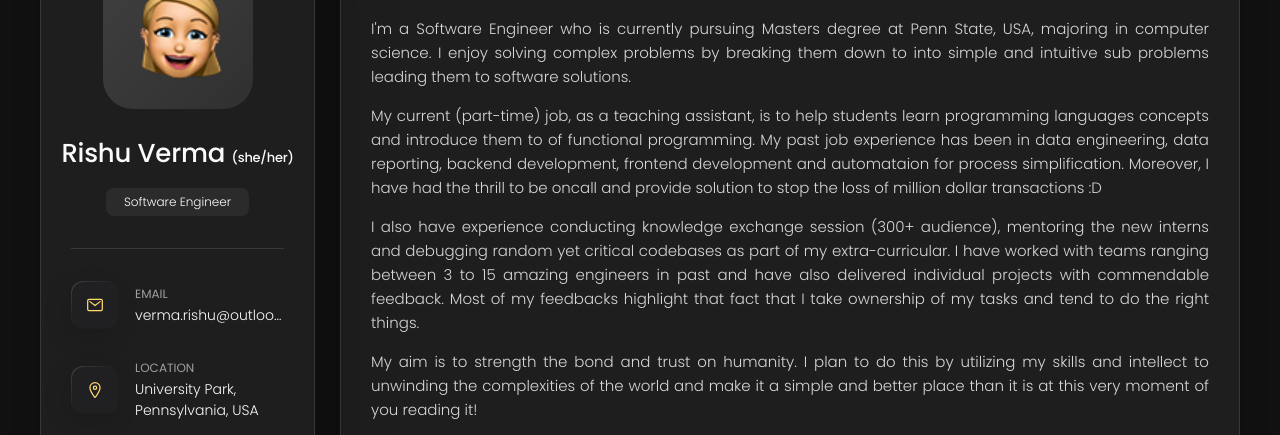
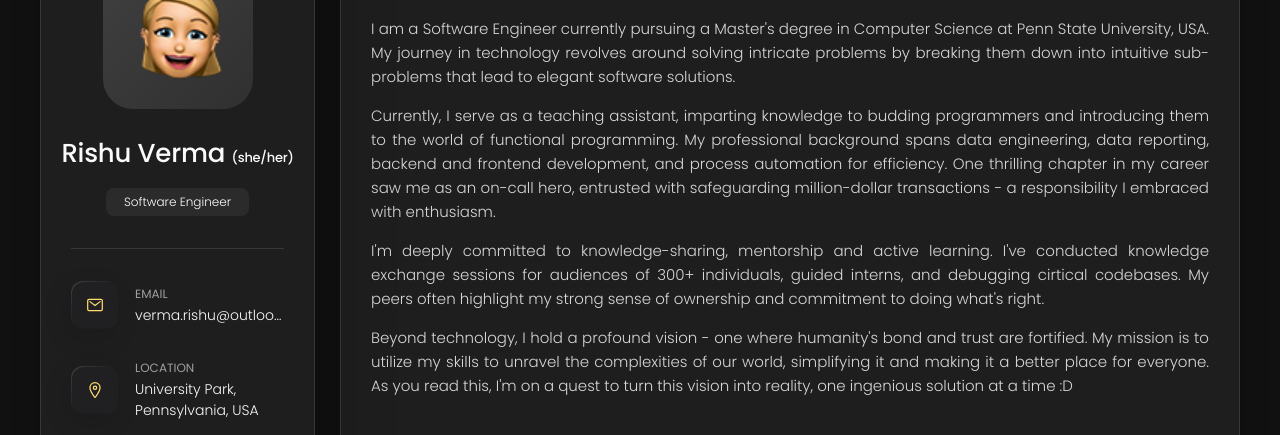
Before and after one commit to verma-rishu/verma-rishu.github.io, a plain HTML site: page index.html in a window 1280 px wide. Shown: the part 162-597 px from the top of the page. Drawn offline with nearby package versions, Linux system fonts and the light colour scheme.

Commit message:
Refined intro to me xD

```diff
--- a/index.html
+++ b/index.html
@@ -185,25 +185,23 @@
 
         <section class="about-text" style="text-align: justify; text-justify: inter-word;">
           <p>
-            I'm a Software Engineer who is currently pursuing Masters degree at Penn State, USA, majoring in computer science.
-            I enjoy
-            solving complex problems by breaking them down to into simple and intuitive sub problems leading them to software solutions.
-          </p>
-
-          <p>
-            My current (part-time) job, as a teaching assistant, is to help students learn programming languages concepts and introduce them to
-            of functional programming.
-            My past job experience has been in data engineering, data reporting, backend development, frontend development and
-            automataion for process simplification.
-            Moreover, I have had the thrill to be oncall and provide solution to stop the loss of million dollar transactions :D
+            I am a Software Engineer currently pursuing a Master's degree in Computer Science at Penn State
+            University, USA. My journey in technology revolves around solving intricate problems
+            by breaking them down into intuitive sub-problems that lead to elegant software solutions.
           </p>
           <p>
-            I also have experience conducting knowledge exchange session (300+ audience), mentoring the new interns and debugging random yet critical
-            codebases as part of my extra-curricular. I have worked with teams ranging between 3 to 15 amazing engineers in past and have also
-            delivered individual projects with commendable feedback. Most of my feedbacks highlight that fact that I take ownership of my tasks and tend to do the right things.
-            </p>
-            </p>
-            My aim is to strength the bond and trust on humanity. I plan to do this by utilizing my skills and intellect to unwinding the complexities of the world and make it a simple and better place than it is at this very moment of you reading it!
+            Currently, I serve as a teaching assistant, imparting knowledge to budding programmers and introducing them to the
+            world of functional programming. My professional background spans data engineering, data reporting, backend and
+            frontend development, and process automation for efficiency. One thrilling chapter in my career saw me as an
+            on-call hero, entrusted with safeguarding million-dollar transactions - a responsibility I embraced with enthusiasm.
+          </p>
+          <p>
+            I'm deeply committed to knowledge-sharing, mentorship and active learning. I've conducted knowledge exchange sessions for audiences of 300+ individuals,
+            guided interns, and debugging cirtical codebases. My peers often highlight my strong sense of ownership and commitment to doing what's right.
+          </p>
+          <p>
+          Beyond technology, I hold a profound vision - one where humanity's bond and trust are fortified. My mission is to utilize my skills to unravel the complexities of our world,
+          simplifying it and making it a better place for everyone. As you read this, I'm on a quest to turn this vision into reality, one ingenious solution at a time :D
             </p>
         </section>
 
@@ -839,7 +837,6 @@ All The Best for your future !!
                 quas molestias
                 exceptur.
               </p>
-
             </li>
 
           </ol>
```
